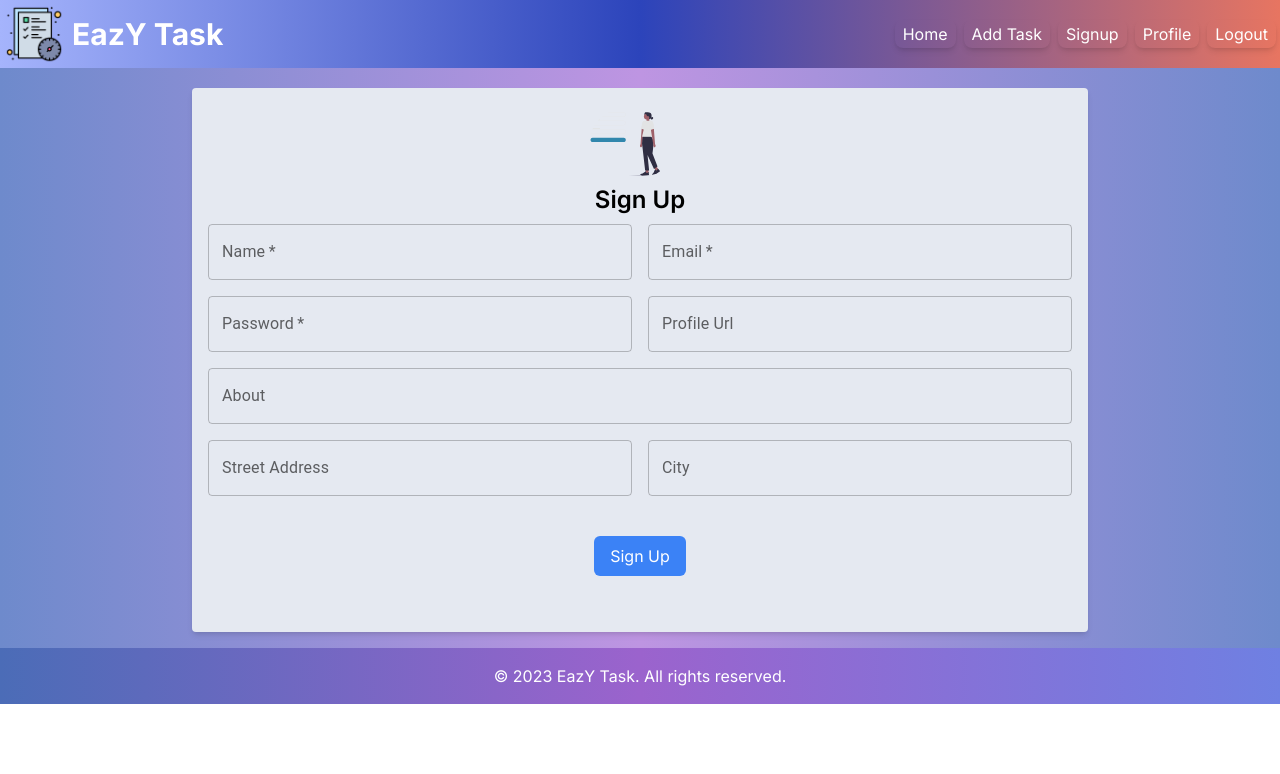
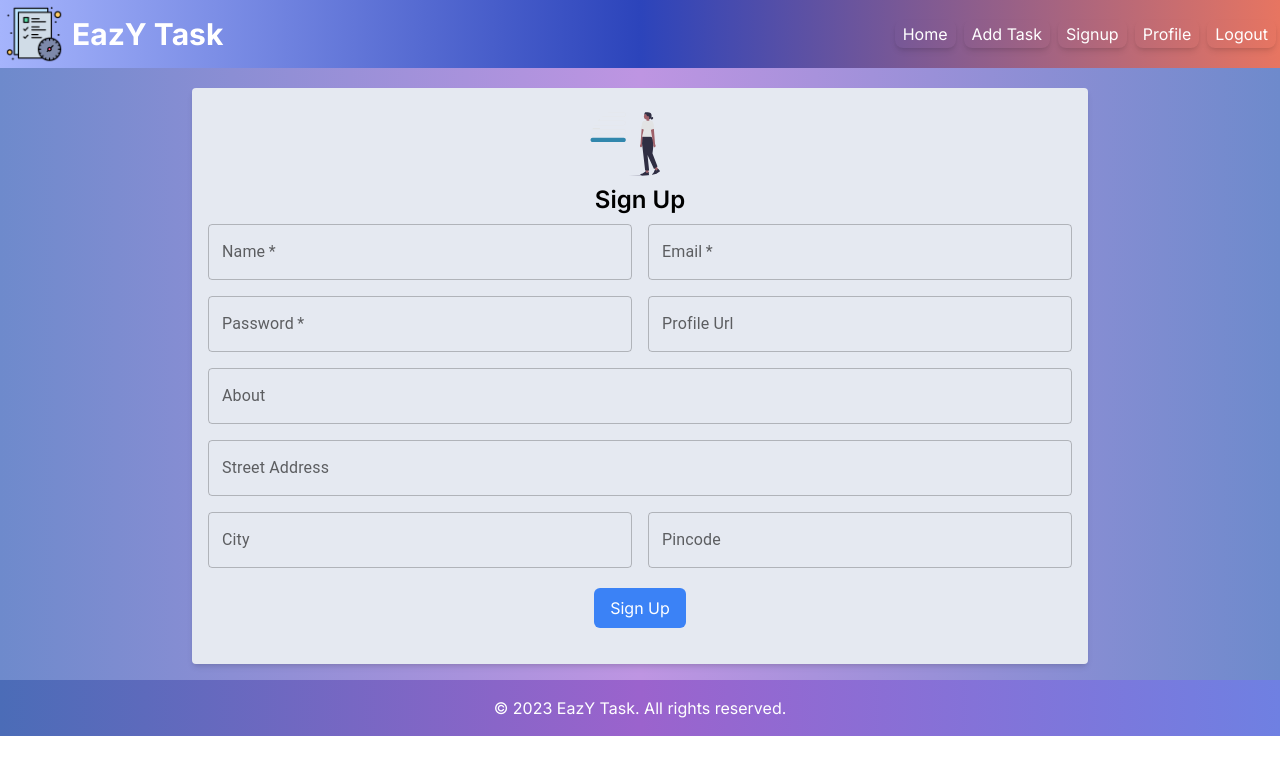
Before and after one commit to pranjal969/eazy-task, a Next.js app: page /signup in a window 1280 px wide. Shown: the top 774 px of the page. Built offline with nearby package versions, Linux system fonts and the light colour scheme; no server answers.

Commit message:
Bug fixes Signup

```diff
--- a/src/app/signup/page.js
+++ b/src/app/signup/page.js
@@ -15,6 +15,7 @@ const SignupPage = () => {
     address: {
       street: '',
       city: '',
+      pincode:'',
     },
   });
 
@@ -123,7 +124,7 @@ const SignupPage = () => {
               />
             </Grid>
 
-            <Grid item xs={12} md={6}>
+            <Grid item xs={12}>
               <TextField
                 label="Street Address"
                 name="address.street"
@@ -141,11 +142,20 @@ const SignupPage = () => {
                 onChange={handleChange}
               />
             </Grid>
+            <Grid item xs={12} md={6}>
+              <TextField
+                label="Pincode"
+                name="address.pincode"
+                fullWidth
+                value={formData.address.pincode}
+                onChange={handleChange}
+              />
+            </Grid>
             </Grid>
             <div className="text-center ">
             <button
               type="submit"
-              className="bg-blue-500 mt-10 mb-10 text-white px-4 py-2 rounded-md hover:bg-blue-600"
+              className="bg-blue-500 mt-5 mb-5 text-white px-4 py-2 rounded-md hover:bg-blue-600"
             >
               Sign Up
             </button>
```
